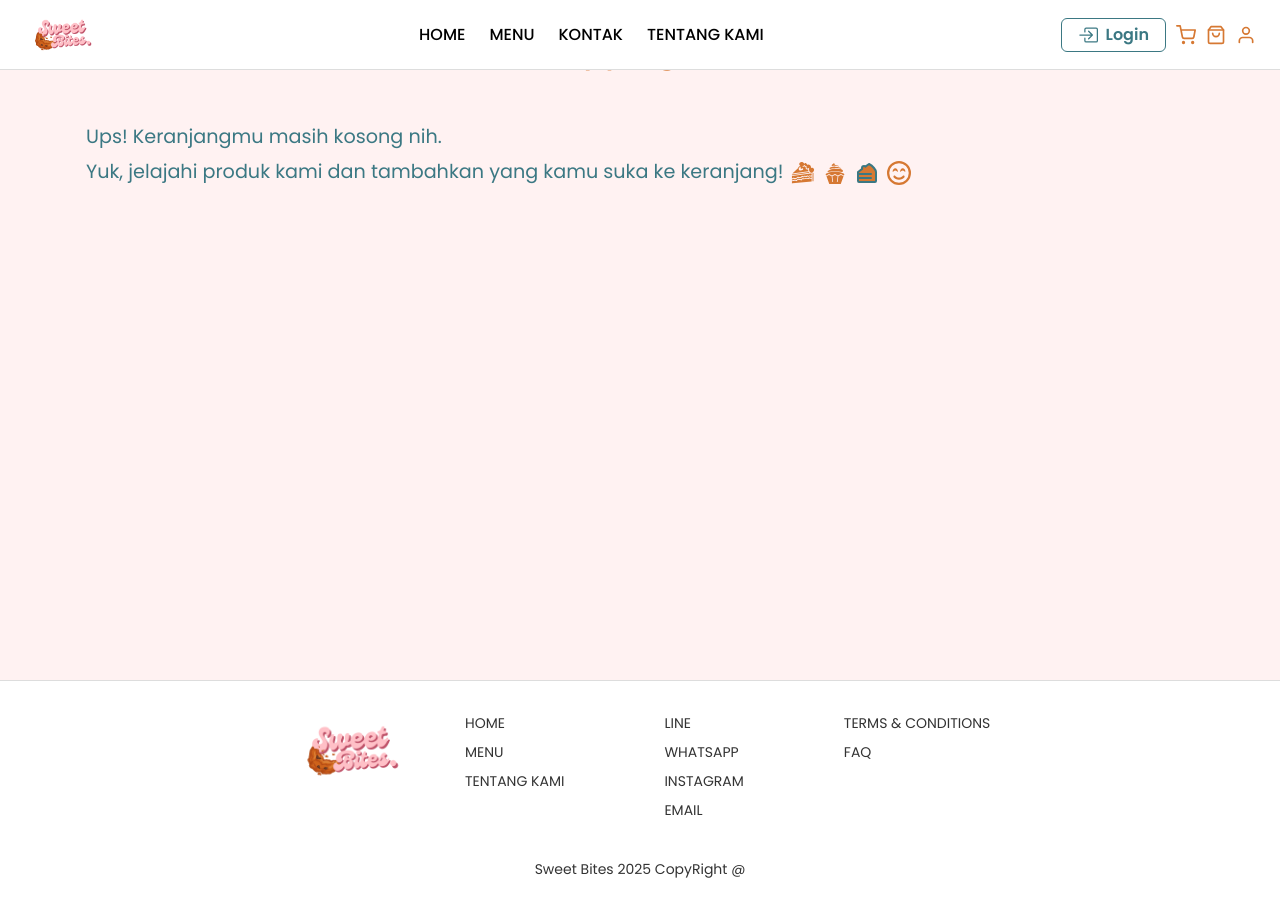
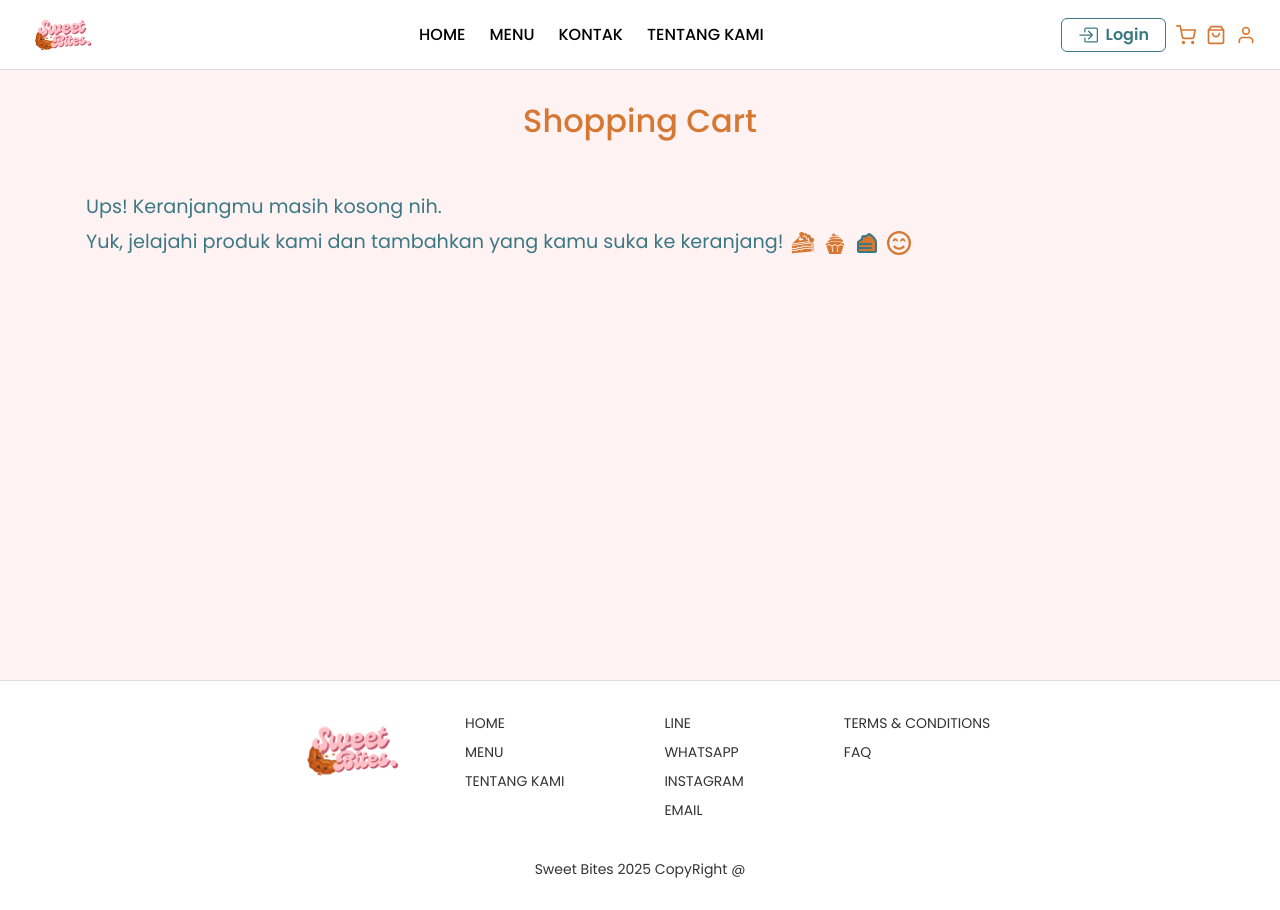
Before and after one commit to SoftDevTIB/Sweet-Bites-Kelompok-9, a React (Vite) app in the folder client/: page /cart in a window 1280 px wide. Built offline with nearby package versions, Linux system fonts and the light colour scheme.

Commit message:
[FIX] halaman cart

```diff
--- a/client/src/customer/pages/CartPage.css
+++ b/client/src/customer/pages/CartPage.css
@@ -151,6 +151,10 @@
   color: #e96e0f;
 }
 
+.cart-title {
+  padding-top: 70px;
+}
+
 .empty-cart-message {
   margin-top: 50px;
   line-height: 1.8;
```
